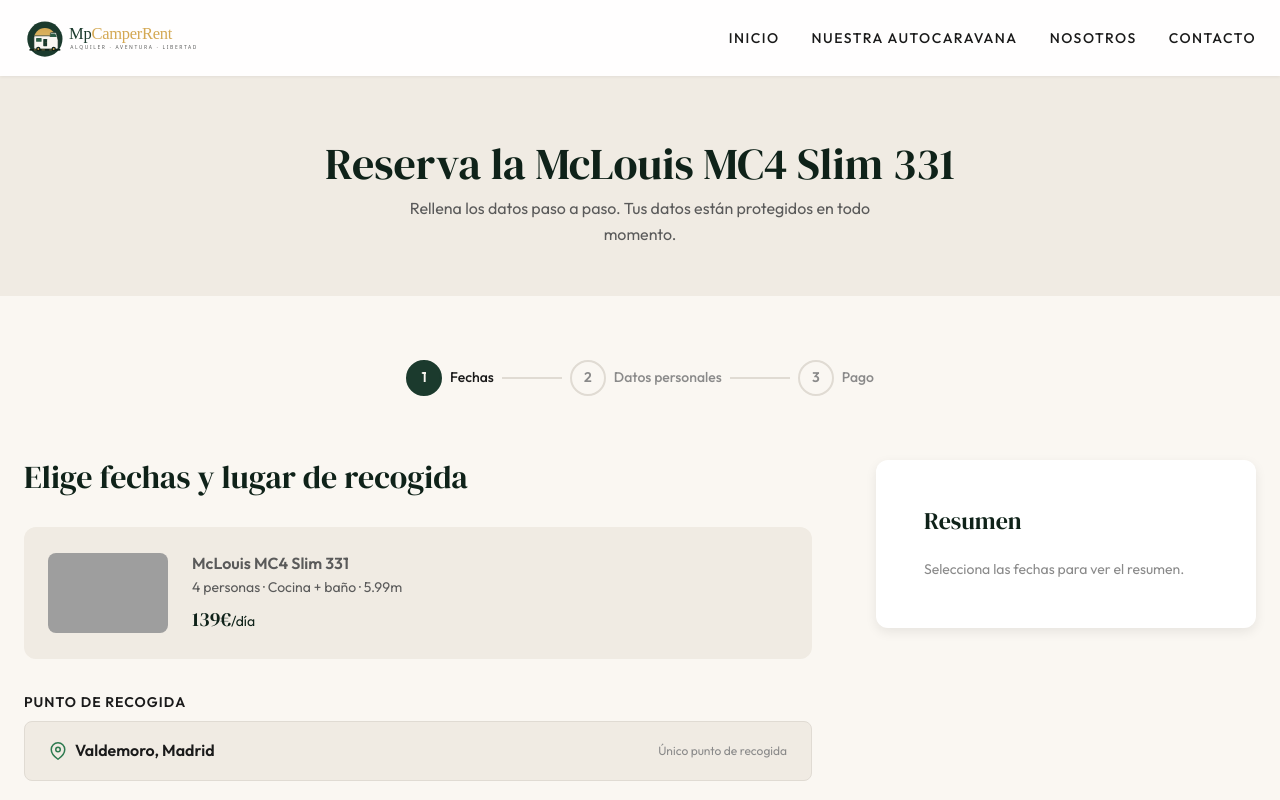
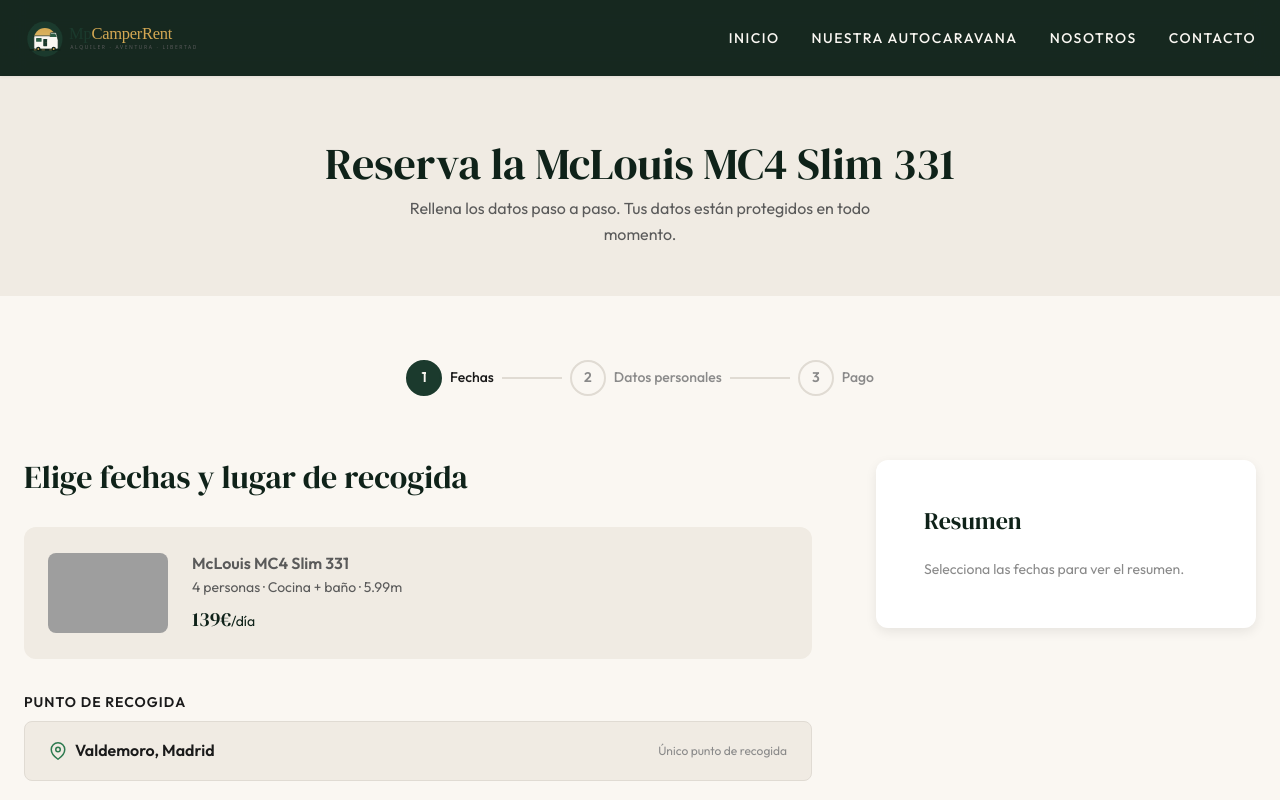
Before and after one commit to Alpheratz34/MpCamperRent, a website: page reserva.html in a window 1280 px wide. Shown: the top 800 px of the page. Drawn offline with nearby package versions, Linux system fonts and the light colour scheme; no server answers; grey boxes are pictures that could not be loaded.

Commit message:
color bug fixed

```diff
--- a/css/components.css
+++ b/css/components.css
@@ -18,7 +18,7 @@
 }
 
 .nav.is-scrolled {
-  background: rgba(255, 255, 255, 0.95);
+  background: rgba(15, 34, 25, 0.97);
   backdrop-filter: blur(12px);
   padding: var(--space-md) 0;
   box-shadow: var(--shadow-sm);
@@ -56,17 +56,11 @@
   transform: scale(1.04);
 }
 
-/* Por defecto solo se ve uno de los logos.
-   En el index, cuando el nav es transparente (sobre el hero verde oscuro)
-   se muestra la versión clara; al hacer scroll, la versión normal. */
 .nav__logo__img--dark { display: none; }
 .nav__logo__img--light { display: block; }
 
-.nav.is-scrolled .nav__logo__img--light { display: none; }
-.nav.is-scrolled .nav__logo__img--dark { display: block; }
-
 .nav.is-scrolled .nav__logo {
-  color: var(--color-primary-dark);
+  color: var(--color-text-inverse);
 }
 
 .nav.is-scrolled .nav__logo__img {
@@ -112,7 +106,7 @@
 }
 
 .nav.is-scrolled .nav__link {
-  color: var(--color-text);
+  color: var(--color-text-inverse);
 }
 
 .nav__link:hover {
@@ -138,7 +132,7 @@
 }
 
 .nav.is-scrolled .nav__toggle span {
-  background: var(--color-text);
+  background: var(--color-text-inverse);
 }
 
 .nav__toggle.is-open span:nth-child(1) {
```
